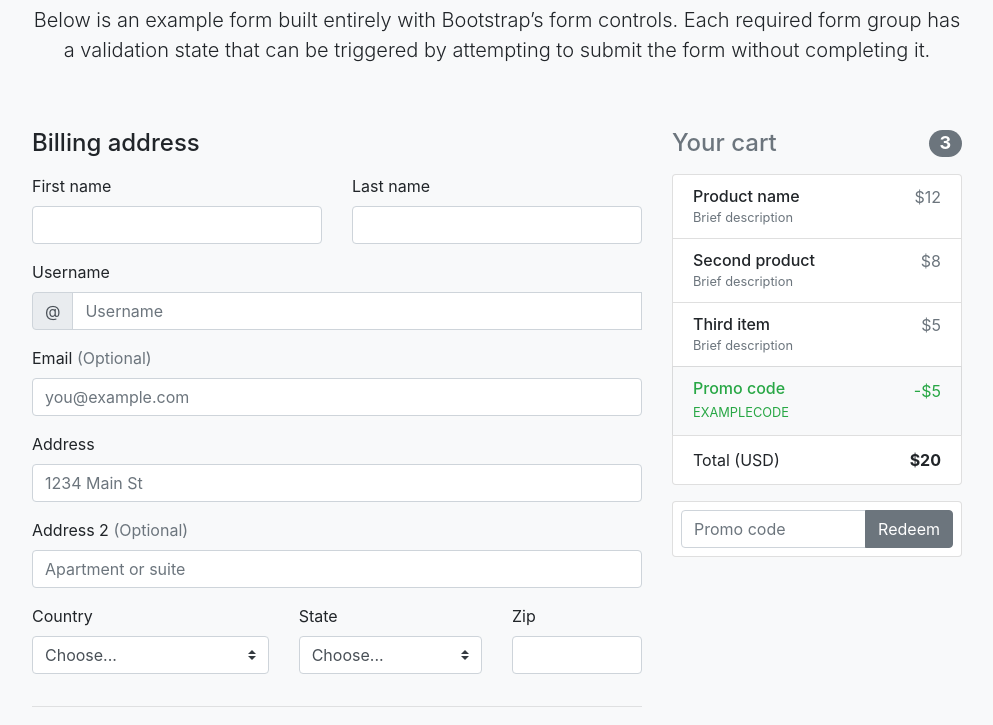
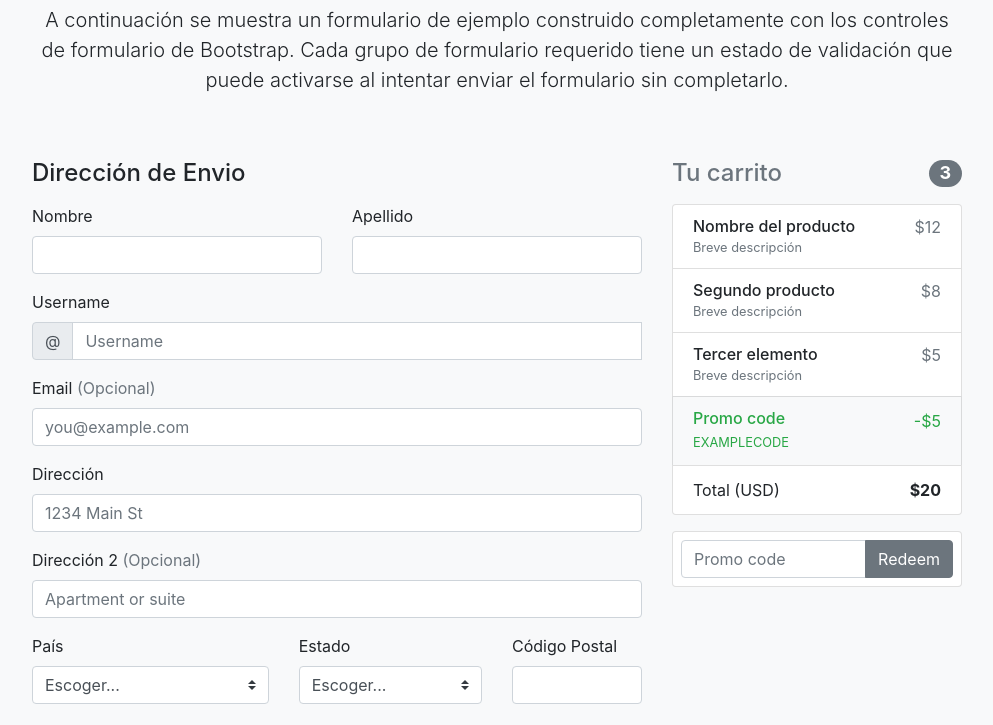
Before and after one commit to raedmiranda/empreupn_pool, a plain HTML site: page index.html in a window 1280 px wide. Shown: the part 227-952 px from the top of the page, without its empty margins (143-1136 px from the left). Drawn offline with Linux system fonts and the light colour scheme.

Commit message:
Translate...

```diff
--- a/index.html
+++ b/index.html
@@ -41,35 +41,36 @@
       <img class="d-block mx-auto mb-4" src="assets/bootstrap-solid.svg" alt="" width="72" height="72">
       <h2>Empresarial UPN</h2>
       <h3>Proceso de compra</h3>
-      <p class="lead">Below is an example form built entirely with Bootstrap’s form controls. Each required form group
-        has a validation state that can be triggered by attempting to submit the form without completing it.</p>
+      <p class="lead">A continuación se muestra un formulario de ejemplo construido completamente con los controles de
+        formulario de Bootstrap. Cada grupo de formulario requerido tiene un estado de validación que puede activarse al
+        intentar enviar el formulario sin completarlo.</p>
     </div>
 
     <div class="row">
       <div class="col-md-4 order-md-2 mb-4">
         <h4 class="d-flex justify-content-between align-items-center mb-3">
-          <span class="text-muted">Your cart</span>
+          <span class="text-muted">Tu carrito</span>
           <span class="badge badge-secondary badge-pill">3</span>
         </h4>
         <ul class="list-group mb-3">
           <li class="list-group-item d-flex justify-content-between lh-condensed">
             <div>
-              <h6 class="my-0">Product name</h6>
-              <small class="text-muted">Brief description</small>
+              <h6 class="my-0">Nombre del producto</h6>
+              <small class="text-muted">Breve descripción</small>
             </div>
             <span class="text-muted">$12</span>
           </li>
           <li class="list-group-item d-flex justify-content-between lh-condensed">
             <div>
-              <h6 class="my-0">Second product</h6>
-              <small class="text-muted">Brief description</small>
+              <h6 class="my-0">Segundo producto</h6>
+              <small class="text-muted">Breve descripción</small>
             </div>
             <span class="text-muted">$8</span>
           </li>
           <li class="list-group-item d-flex justify-content-between lh-condensed">
             <div>
-              <h6 class="my-0">Third item</h6>
-              <small class="text-muted">Brief description</small>
+              <h6 class="my-0">Tercer elemento</h6>
+              <small class="text-muted">Breve descripción</small>
             </div>
             <span class="text-muted">$5</span>
           </li>
@@ -96,18 +97,18 @@
         </form>
       </div>
       <div class="col-md-8 order-md-1">
-        <h4 class="mb-3">Billing address</h4>
+        <h4 class="mb-3">Dirección de Envio</h4>
         <form class="needs-validation" novalidate>
           <div class="row">
             <div class="col-md-6 mb-3">
-              <label for="firstName">First name</label>
+              <label for="firstName">Nombre</label>
               <input type="text" class="form-control" id="firstName" placeholder="" value="" required>
               <div class="invalid-feedback">
                 Valid first name is required.
               </div>
             </div>
             <div class="col-md-6 mb-3">
-              <label for="lastName">Last name</label>
+              <label for="lastName">Apellido</label>
               <input type="text" class="form-control" id="lastName" placeholder="" value="" required>
               <div class="invalid-feedback">
                 Valid last name is required.
@@ -129,7 +130,7 @@
           </div>
 
           <div class="mb-3">
-            <label for="email">Email <span class="text-muted">(Optional)</span></label>
+            <label for="email">Email <span class="text-muted">(Opcional)</span></label>
             <input type="email" class="form-control" id="email" placeholder="you@example.com">
             <div class="invalid-feedback">
               Please enter a valid email address for shipping updates.
@@ -137,7 +138,7 @@
           </div>
 
           <div class="mb-3">
-            <label for="address">Address</label>
+            <label for="address">Dirección</label>
             <input type="text" class="form-control" id="address" placeholder="1234 Main St" required>
             <div class="invalid-feedback">
               Please enter your shipping address.
@@ -145,25 +146,25 @@
           </div>
 
           <div class="mb-3">
-            <label for="address2">Address 2 <span class="text-muted">(Optional)</span></label>
+            <label for="address2">Dirección 2 <span class="text-muted">(Opcional)</span></label>
             <input type="text" class="form-control" id="address2" placeholder="Apartment or suite">
           </div>
 
           <div class="row">
             <div class="col-md-5 mb-3">
-              <label for="country">Country</label>
+              <label for="country">País</label>
               <select class="custom-select d-block w-100" id="country" required>
-                <option value="">Choose...</option>
-                <option>United States</option>
+                <option value="">Escoger...</option>
+                <option>Perú</option>
               </select>
               <div class="invalid-feedback">
                 Please select a valid country.
               </div>
             </div>
             <div class="col-md-4 mb-3">
-              <label for="state">State</label>
+              <label for="state">Estado</label>
               <select class="custom-select d-block w-100" id="state" required>
-                <option value="">Choose...</option>
+                <option value="">Escoger...</option>
                 <option>California</option>
               </select>
               <div class="invalid-feedback">
@@ -171,7 +172,7 @@
               </div>
             </div>
             <div class="col-md-3 mb-3">
-              <label for="zip">Zip</label>
+              <label for="zip">Código Postal</label>
               <input type="text" class="form-control" id="zip" placeholder="" required>
               <div class="invalid-feedback">
                 Zip code required.
@@ -190,7 +191,7 @@
           </div>
           <hr class="mb-4">
 
-          <h4 class="mb-3">Payment</h4>
+          <h4 class="mb-3">Pago</h4>
 
           <div class="d-block my-3">
             <div class="custom-control custom-radio">
```
